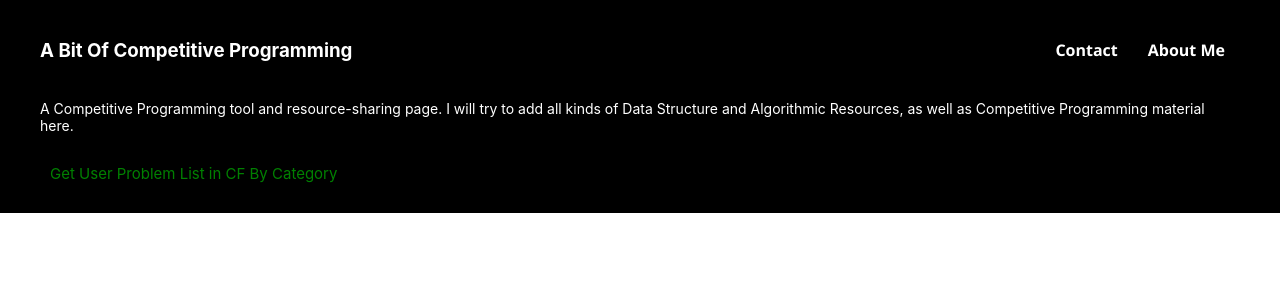
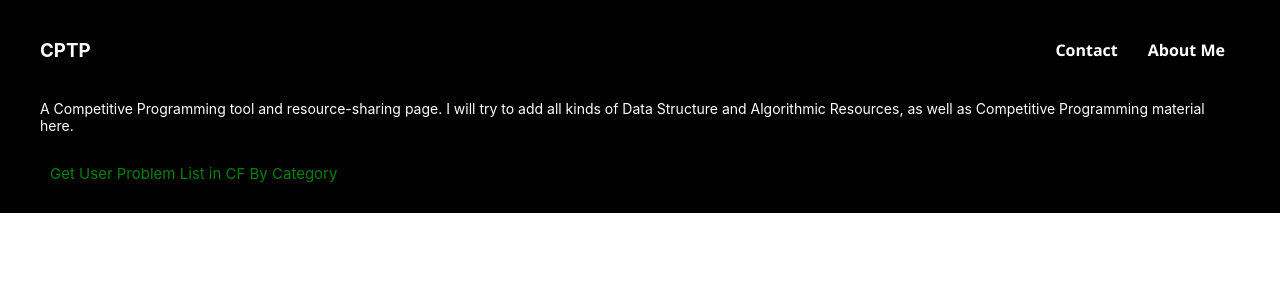
Before and after one commit to ignite312/CPTP, a React (Create React App) app: page / in a window 1280 px wide. Shown: the top 300 px of the page. Built offline with nearby package versions, Linux system fonts and the light colour scheme.

Commit message:
Name Changed

```diff
--- a/package.json
+++ b/package.json
@@ -1,5 +1,5 @@
 {
-  "homepage": "https://ignite312.github.io/a-bit-of-CP",
+  "homepage": "https://ignite312.github.io/CPTP",
   "name": "cf",
   "version": "0.1.0",
   "private": true,
--- a/public/index.html
+++ b/public/index.html
@@ -24,7 +24,7 @@
       work correctly both with client-side routing and a non-root public URL.
       Learn how to configure a non-root public URL by running `npm run build`.
     -->
-    <title>A Bit Of CP</title>
+    <title>CPTP</title>
   </head>
   <body>
     <noscript>You need to enable JavaScript to run this app.</noscript>
--- a/src/App.js
+++ b/src/App.js
@@ -9,7 +9,7 @@ const App = () => {
       <div>
         <AppHeader />
         <Routes>
-          <Route path="/a-bit-of-CP" element={<CodeforcesStat />} />
+          <Route path="/CPTP" element={<CodeforcesStat />} />
         </Routes>
       </div>
     </Router>
--- a/src/AppHeader.js
+++ b/src/AppHeader.js
@@ -9,7 +9,7 @@ const AppHeader = () => {
   return (
     <header className="App-header">
       <div className="header-container">
-        <h3>A Bit Of Competitive Programming</h3>
+        <h3>CPTP</h3>
         <nav>
           <ul>
             <li><a href={`mailto:schrodingersrats@gmail.com?subject=Hey%20${username}`} target="_blank" rel="noopener noreferrer">Contact</a></li>
@@ -23,7 +23,7 @@ const AppHeader = () => {
           A Competitive Programming tool and resource-sharing page. I will try to add all kinds of Data Structure and Algorithmic Resources, as well as Competitive Programming material here.
         </p>
         <div className="additional-options">
-          <Link to="/a-bit-of-CP">Get User Problem List in CF By Category</Link>
+          <Link to="/CPTP">Get User Problem List in CF By Category</Link>
           {/* Add more options as needed */}
         </div>
       </div>
--- a/src/CodeforcesStat.js
+++ b/src/CodeforcesStat.js
@@ -167,7 +167,7 @@ const UserTagSolveCounts = () => {
         <h2>User Tag Solve Counts </h2>
         <div className="input-section">
           <label>
-            Codeforces Handle:<span>&nbsp;&nbsp;</span>
+            CF Handle:<span>&nbsp;&nbsp;</span>
             <input type="text" value={handle} onChange={(e) => setHandle(e.target.value)} />
           </label>
           <div className="button-container">
@@ -205,7 +205,7 @@ const UserTagSolveCounts = () => {
           <div>
             <h2>Problems associated with {selectedTag}</h2>
             <label>
-              Your Codeforces Handle:<span>&nbsp;&nbsp;</span>
+              Your CF Handle:<span>&nbsp;&nbsp;</span>
               <input type="text" value={handle_2} onChange={(e) => setHandle_2(e.target.value)} />
             </label>
             <div className="button-container">
```
Also changed, not shown: 8 other files (tests, documents, lock files or other folders).
